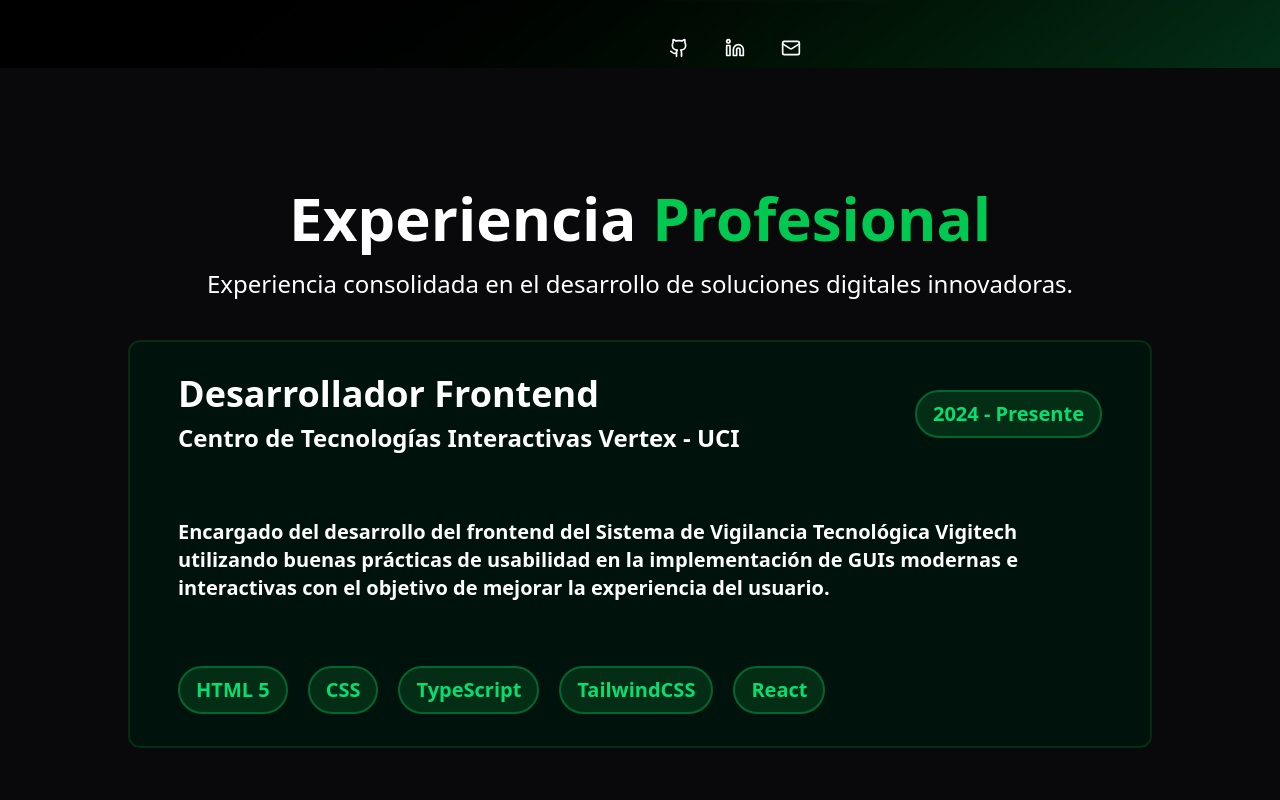
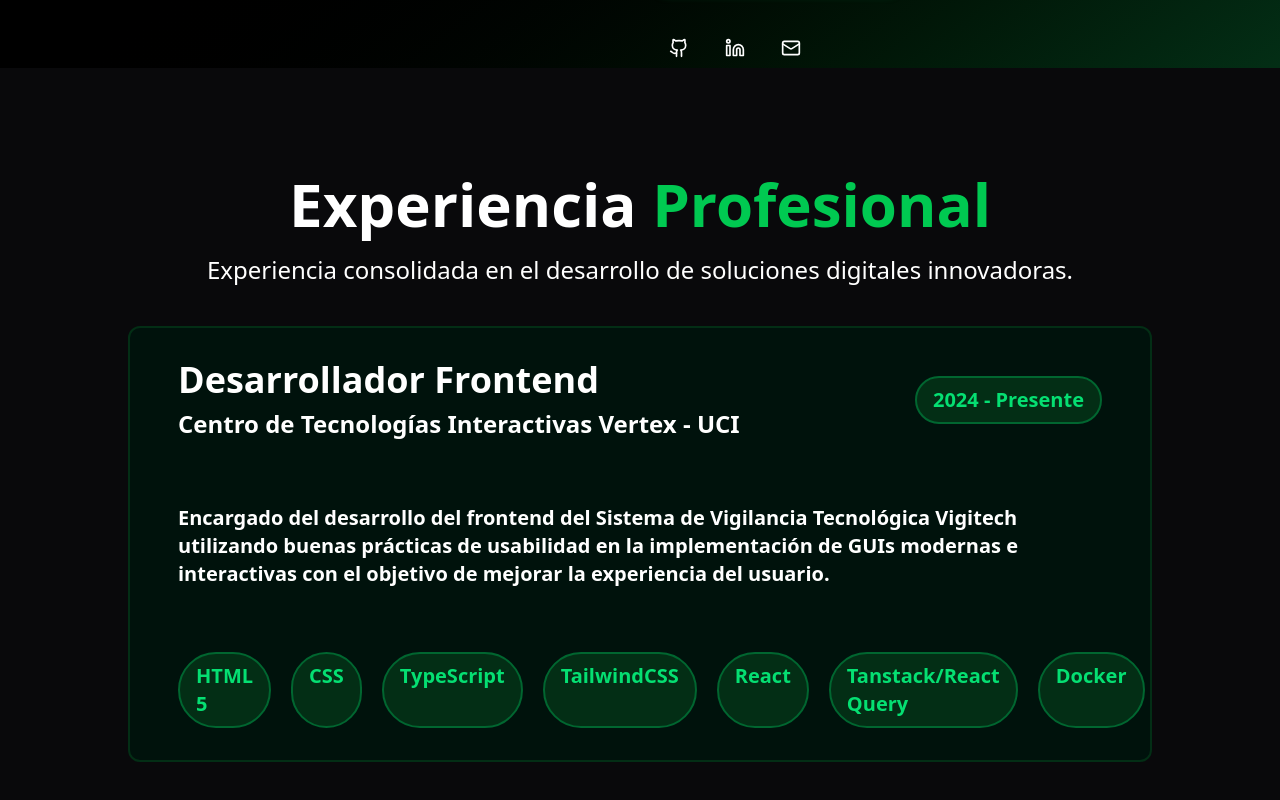
Before and after one commit to Abero-dev/Portafolio, a React (Vite) app: page / in a window 1280 px wide. Shown: the part 884-1684 px from the top of the page. Built offline with nearby package versions, Linux system fonts and the light colour scheme.

Commit message:
Se añadieron otras tecnologías en la sección Experiencia

```diff
--- a/src/sections/Experiencia.tsx
+++ b/src/sections/Experiencia.tsx
@@ -26,6 +26,8 @@ function Experiencia() {
                     <p className="border-2 border-green-800 bg-green-950 text-xl text-green-400 px-4 py-2 rounded-full font-semibold">TypeScript</p>
                     <p className="border-2 border-green-800 bg-green-950 text-xl text-green-400 px-4 py-2 rounded-full font-semibold">TailwindCSS</p>
                     <p className="border-2 border-green-800 bg-green-950 text-xl text-green-400 px-4 py-2 rounded-full font-semibold">React</p>
+                    <p className="border-2 border-green-800 bg-green-950 text-xl text-green-400 px-4 py-2 rounded-full font-semibold">Tanstack/React Query</p>
+                    <p className="border-2 border-green-800 bg-green-950 text-xl text-green-400 px-4 py-2 rounded-full font-semibold">Docker</p>
                 </div>
             </div>
         </section>
```
Also changed, not shown: src/sections/Tecnologías.tsx (added).
